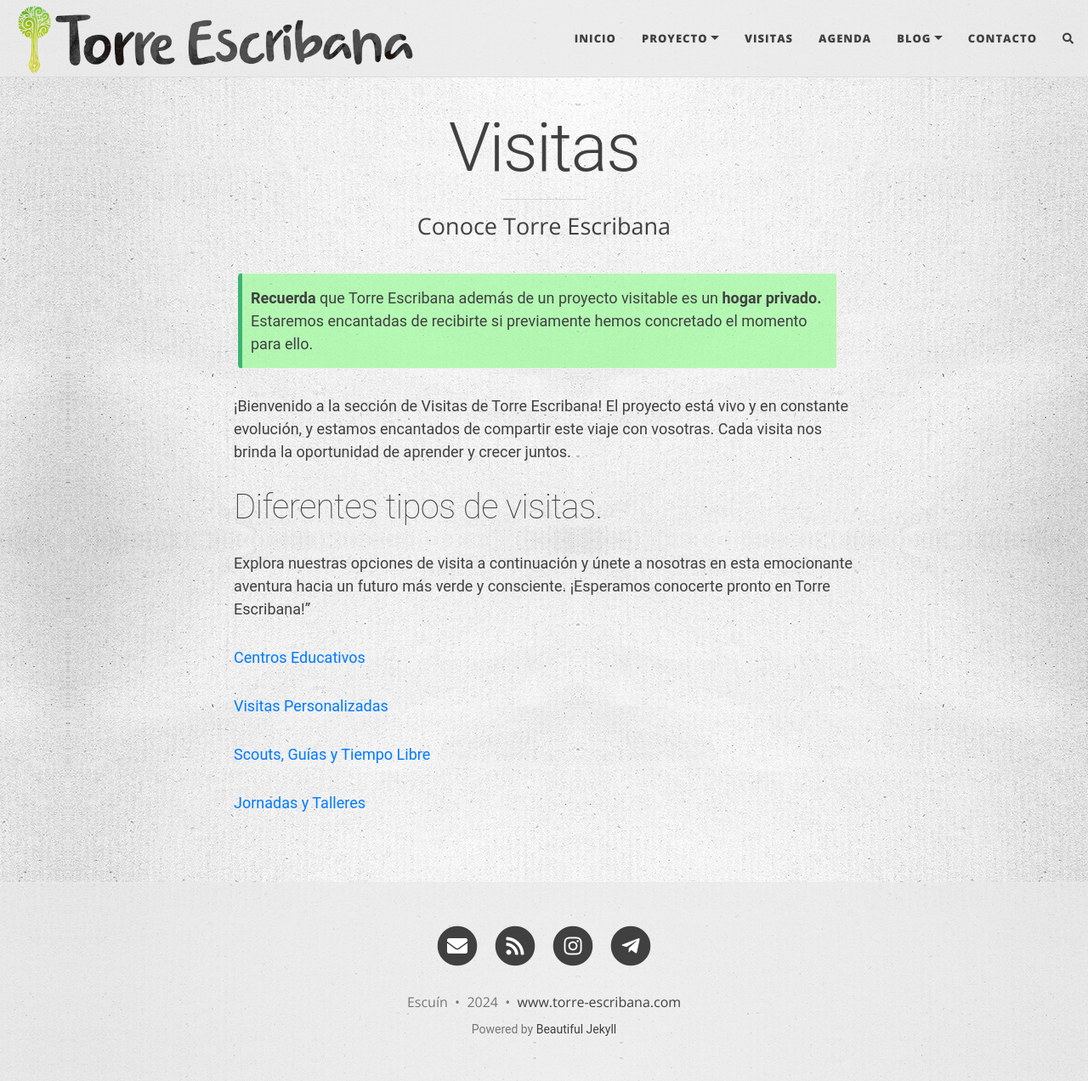
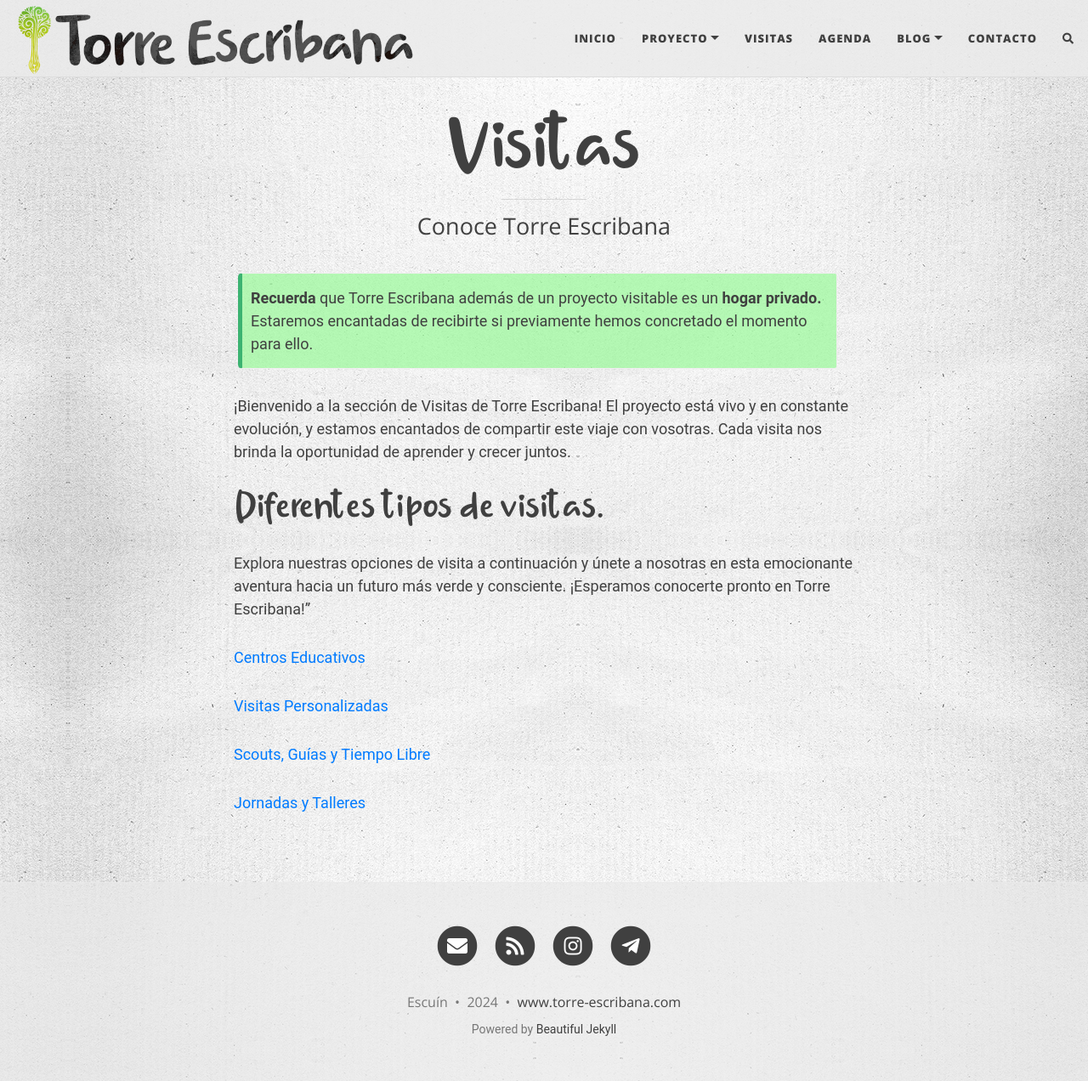
Before and after one commit to PermaculturaAragon/Web-TorreEscribana, a Jekyll site: the page built from visitas.md, in a window 1280 px wide and 1272 px high. Shown: the whole window at 85% size. Built offline with Jekyll 4.4.1, drawn with Linux system fonts in a browser that asks for light colours; nearby versions of some CDN libraries; comment, search, counter and statistics services are not loaded.

Commit message:
tipo letra logo

```diff
--- a/_includes/head.html
+++ b/_includes/head.html
@@ -171,4 +171,6 @@
   {% endfor %}
   {% endif %}
 
+  <link rel="preconnect" href="..\assets\fonts\EscribanaFont.otf">
+
 </head>
--- a/assets/css/torre-escribana.css
+++ b/assets/css/torre-escribana.css
@@ -119,21 +119,24 @@
 
 
 h1 {
-  font-family:  Roboto, sans-serif;
+  font-family:  "escribana", Roboto, sans-serif;
   font-size: 96px;
   font-weight: 300;
-  letter-spacing: -1.5px;
+  letter-spacing: 1.5px;
 }
 h2 {
-  font-family:  Roboto , sans-serif;
+  font-family:  "escribana", Roboto , sans-serif;
   font-size: 40px;
   font-weight: 200;
-  letter-spacing: -0.5px;
+  letter-spacing: 1.5px;
+
 }
 h3 {
+  font-family:  "escribana", Roboto , sans-serif;
   font-size: 48px;
   font-weight: 400;
   letter-spacing: 0;
+  letter-spacing: 1.5px;
 }
 h4 {
   font-size: 34px;
@@ -728,3 +731,11 @@
   transition: transform 0.5s, filter 1s ease-in-out;
   filter: grayscale(100%);
 }
+
+
+@font-face {
+  font-family: 'Escribana';
+  src: url('../fonts/EscribanaFont.otf') format('truetype');
+  font-style: normal;
+  font-weight: normal;
+}
```
Also changed, not shown: assets/fonts/EscribanaFont.otf (added), assets/fonts/daily-walk.otf (deleted).
